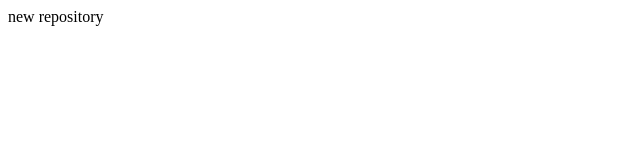
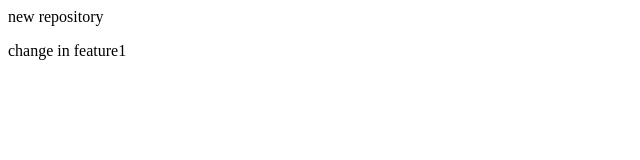
Before and after one commit to Kahifazizalvi/localrepo, a plain HTML site: page index.html in a window 1280 px wide. Shown: the whole page, without its empty margins (0-640 px from the left). Drawn offline with Linux system fonts and the light colour scheme.

Commit message:
add in feature 1

```diff
--- a/index.html
+++ b/index.html
@@ -1 +1,2 @@
 <p>new repository</p>
+<p>change in feature1</p>
```
